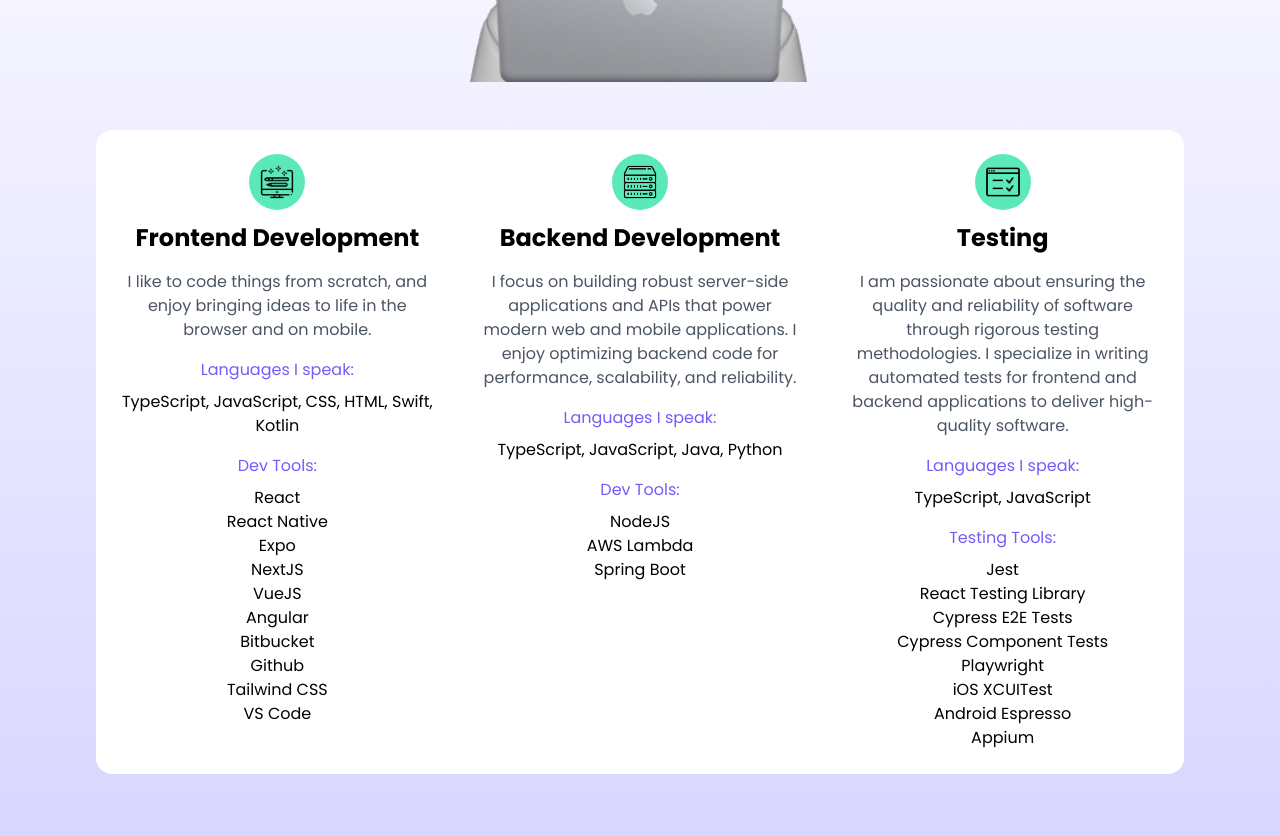
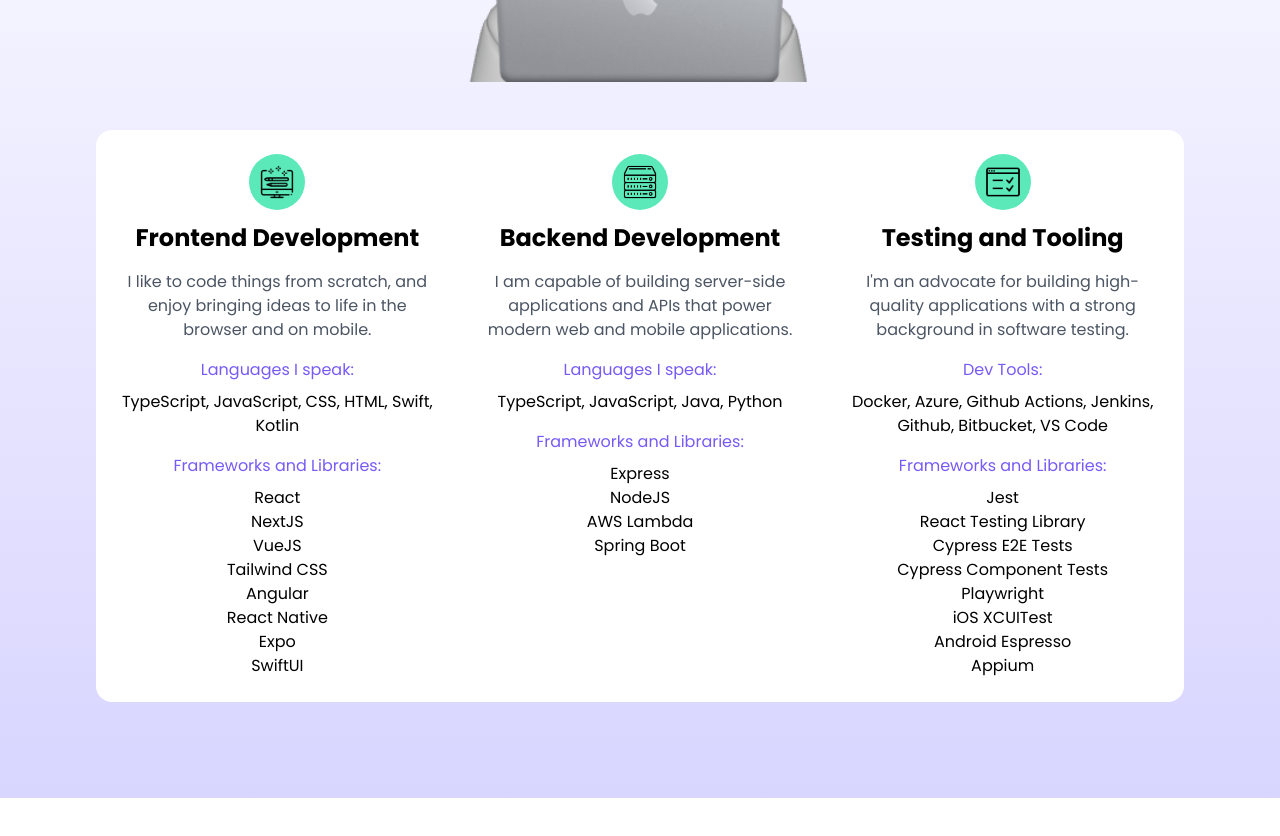
Before and after one commit to payneandrew/andrew-payne-portfolio, a Next.js app: page / in a window 1280 px wide. Shown: the part 880-1716 px from the top of the page. After the commit the page ends 1678 px from the top, so only its background shows below. Built offline with nearby package versions, Linux system fonts and the light colour scheme.

Commit message:
add page

```diff
--- a/src/app/components/intro-section.tsx
+++ /dev/null
@@ -1,18 +0,0 @@
-export default function IntroSection() {
-  return (
-    <div className="flex bg-daisyPurple-800 w-full">
-      <p>
-        Seasoned Frontend Software Engineer with experience building
-        mission-critical responsive web and mobile applications for Fortune
-        100/300 companies and startups. Experienced in developing software in
-        fintech, healthcare, streaming, and electric vehicle industries. Notable
-        project includes building a streaming application for FOX Sports to
-        stream the 2023 NFL Super Bowl which had an unprecedented audience of
-        over 115 million concurrent viewers making it the most-watched TV
-        program of all time. 5+ years of experience building software. B.S. of
-        Engineering from James Madison University (JMU). Innovation Fellow at
-        Stanford University’s Hasso Plattner Institute of Design.
-      </p>
-    </div>
-  );
-}
--- a/src/app/components/nav-bar.tsx
+++ b/src/app/components/nav-bar.tsx
@@ -85,7 +85,7 @@
                   </Link>
                   <Link
                     href={"/say-hello"}
-                    className="h-12 w-28 items-center justify-center overflow-hidden rounded border-2 border-solid border-daisyPurple-800 bg-daisyPurple-800 font-semibold text-white duration-300 ease-linear hover:bg-white hover:text-daisyPurple-800 flex"
+                    className="h-12 w-28 items-center justify-center overflow-hidden rounded border-2 border-solid border-daisyPurple-800 bg-daisyPurple-800 font-semibold text-white duration-300 ease-linear hover:bg-white hover:text-daisyPurple-800 flex hover:after:content-['👋🏻']"
                   >
                     Say Hello
                   </Link>
--- a/src/app/components/skills-card.tsx
+++ b/src/app/components/skills-card.tsx
@@ -1,10 +1,10 @@
 import Image from "next/image";
 
-interface SkillsCardProps {
+export interface SkillsCardProps {
   title: string;
   description: string;
-  items: string[];
-  tools: string[];
+  list1?: string[];
+  list2: string[];
   header1: string;
   header2: string;
   iconPath: string;
@@ -13,8 +13,8 @@
 export default function SkillsCard({
   title,
   description,
-  items,
-  tools,
+  list1,
+  list2,
   header1,
   header2,
   iconPath,
@@ -28,13 +28,18 @@
         <h2 className="text-2xl font-bold">{title}</h2>
       </div>
       <p className="text-gray-600 mb-4">{description}</p>
-      <h3 className="text-daisyPurple-500 mb-2">{header1}</h3>
-      <ul className="mb-4">
-        <li>{items.join(", ")}</li>
-      </ul>
+      {list1 && (
+        <>
+          <h3 className="text-daisyPurple-500 mb-2">{header1}</h3>
+
+          <ul className="mb-4">
+            <li>{list1.join(", ")}</li>
+          </ul>
+        </>
+      )}
       <h3 className="text-daisyPurple-500 mb-2">{header2}</h3>
       <ul className="">
-        {tools.map((tool, index) => (
+        {list2.map((tool, index) => (
           <li key={index}>{tool}</li>
         ))}
       </ul>
--- a/src/app/page.tsx
+++ b/src/app/page.tsx
@@ -1,7 +1,7 @@
 "use client";
 import Image from "next/image";
 import Typewriter from "typewriter-effect";
-import SkillsCard from "./components/skills-card";
+import SkillsCard, { SkillsCardProps } from "./components/skills-card";
 
 export default function Home() {
   return (
@@ -11,14 +11,14 @@
           <div className="text-4xl md:text-6xl font-bold text-gray-900 h-36">
             <Typewriter
               options={{
-                strings: ["Frontend Software Engineer, Gardening Aficionado"],
+                strings: ["Frontend Software Engineer"],
                 autoStart: true,
                 loop: true,
               }}
             />
           </div>
           <p className="text-lg md:text-xl text-gray-600 mt-4">
-            I design and code beautifully simple things, and I love what I do.
+            I ideate and code beautifully simple things, and I love what I do.
           </p>
         </div>
         <div className="mt-6">
@@ -30,7 +30,6 @@
             height={500}
           />
         </div>
-        {/* <IntroSection /> */}
         <div className="grid grid-cols-1 md:grid-cols-3 rounded-2xl bg-white">
           <SkillsCard {...frontendDeveloperData} />
           <SkillsCard {...backendDeveloperData} />
@@ -41,45 +40,51 @@
   );
 }
 
-const frontendDeveloperData = {
+const frontendDeveloperData: SkillsCardProps = {
   title: "Frontend Development",
   description:
     "I like to code things from scratch, and enjoy bringing ideas to life in the browser and on mobile.",
-  items: ["TypeScript", "JavaScript", "CSS", "HTML", "Swift", "Kotlin"],
-  tools: [
+  list1: ["TypeScript", "JavaScript", "CSS", "HTML", "Swift", "Kotlin"],
+  list2: [
     "React",
+    "NextJS",
+    "VueJS",
+    "Tailwind CSS",
+    "Angular",
     "React Native",
     "Expo",
-    "NextJS",
-    "VueJS",
-    "Angular",
-    "Bitbucket",
-    "Github",
-    "Tailwind CSS",
-    "VS Code",
+    "SwiftUI",
   ],
   header1: "Languages I speak:",
-  header2: "Dev Tools:",
+  header2: "Frameworks and Libraries:",
   iconPath: "/skills/frontend-development.png",
 };
 
-const backendDeveloperData = {
+const backendDeveloperData: SkillsCardProps = {
   title: "Backend Development",
   description:
-    "I focus on building robust server-side applications and APIs that power modern web and mobile applications. I enjoy optimizing backend code for performance, scalability, and reliability.",
-  items: ["TypeScript", "JavaScript", "Java", "Python"],
-  tools: ["NodeJS", "AWS Lambda", "Spring Boot"],
+    "I am capable of building server-side applications and APIs that power modern web and mobile applications.",
+  list1: ["TypeScript", "JavaScript", "Java", "Python"],
+  list2: ["Express", "NodeJS", "AWS Lambda", "Spring Boot"],
   header1: "Languages I speak:",
-  header2: "Dev Tools:",
+  header2: "Frameworks and Libraries:",
   iconPath: "/skills/backend-development.png",
 };
 
-const testingData = {
-  title: "Testing",
+const testingData: SkillsCardProps = {
+  title: "Testing and Tooling",
   description:
-    "I am passionate about ensuring the quality and reliability of software through rigorous testing methodologies. I specialize in writing automated tests for frontend and backend applications to deliver high-quality software.",
-  items: ["TypeScript", "JavaScript"],
-  tools: [
+    "I'm an advocate for building high-quality applications with a strong background in software testing.",
+  list1: [
+    "Docker",
+    "Azure",
+    "Github Actions",
+    "Jenkins",
+    "Github",
+    "Bitbucket",
+    "VS Code",
+  ],
+  list2: [
     "Jest",
     "React Testing Library",
     "Cypress E2E Tests",
@@ -89,41 +94,7 @@
     "Android Espresso",
     "Appium",
   ],
-  header1: "Languages I speak:",
-  header2: "Testing Tools:",
+  header1: "Dev Tools:",
+  header2: "Frameworks and Libraries:",
   iconPath: "/skills/testing.png",
 };
-
-// const frontendDeveloperData = {
-//   title: "Frontend Developer",
-//   description:
-//     "I like to code things from scratch, and enjoy bringing ideas to life in the browser.",
-//   items: ["HTML", "Pug", "Slim", "CSS", "Sass", "Git"],
-//   tools: [
-//     "Astro JS",
-//     "Bitbucket",
-//     "Bootstrap",
-//     "Bulma",
-//     "Codekit",
-//     "Github",
-//     "Netlify",
-//     "Tailwind CSS",
-//     "VS Code",
-//   ],
-// };
-
-const mentorData = {
-  title: "Mentor",
-  description:
-    "I genuinely care about people, and enjoy helping them work on their craft.",
-  items: ["UX/UI", "Product design", "Freelancing"],
-  tools: [
-    "9+ years experience",
-    "30+ short courses",
-    "65+ bootcamps",
-    "250+ students",
-    "2,500+ mentor sessions",
-    "60+ group critiques",
-    "18,000+ bits of feedback",
-  ],
-};
--- a/src/app/work/page.tsx
+++ b/src/app/work/page.tsx
@@ -6,7 +6,7 @@
   description: string;
   imageUrl?: string;
   githubUrl?: string;
-  websiteUrl: string;
+  websiteUrl?: string;
 }
 
 const professionalProjects: Project[] = [
@@ -65,6 +65,12 @@
     githubUrl: "https://github.com/payneandrew/national-park-tracker",
     websiteUrl: "https://www.national-park-explorer.com",
   },
+  {
+    title: "Andrew Payne's Portfolio",
+    description: "The website you're currently on ✨",
+    imageUrl: "/portfolio-screenshot.png",
+    githubUrl: "https://github.com/payneandrew/andrew-payne-portfolio",
+  },
 ];
 
 export default function WorkPage() {
@@ -119,12 +125,14 @@
                   />
                 </Link>
               )}
+              {project.websiteUrl && (
                 <Link
                   href={project.websiteUrl}
                   className="relative mr-6 mb-4 lg:mb-0 text-lg font-medium text-black after:absolute after:bottom-0 after:left-0 after:h-[2px] after:w-0 after:rounded-sm after:bg-daisyPurple-800 after:transition-all after:duration-300 after:ease-linear hover:text-daisyPurple-800 hover:after:w-full xl:mr-[30px]"
                 >
                   View Site
                 </Link>
+              )}
             </div>
           </div>
         </div>
```
Also changed, not shown: public/portfolio-screenshot.png (added). Lines whose indentation alone changed are shown as unchanged.
